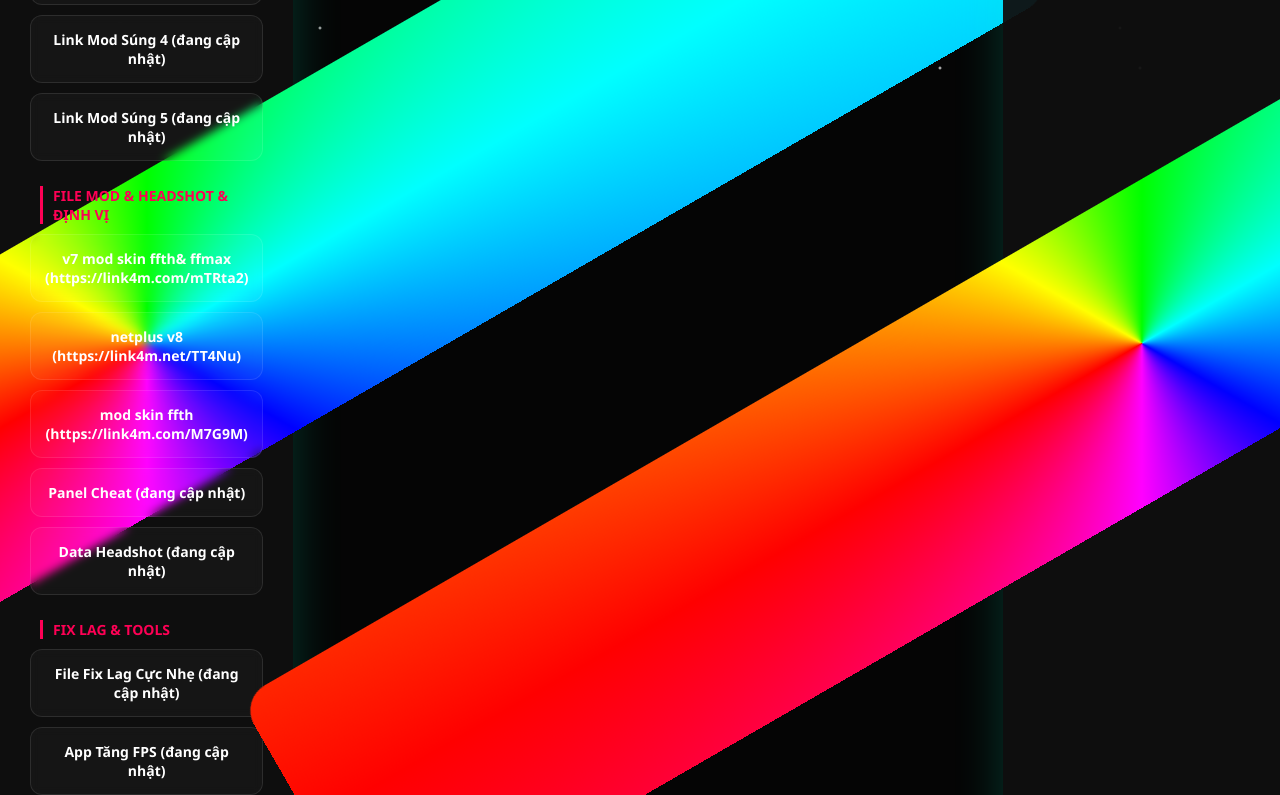
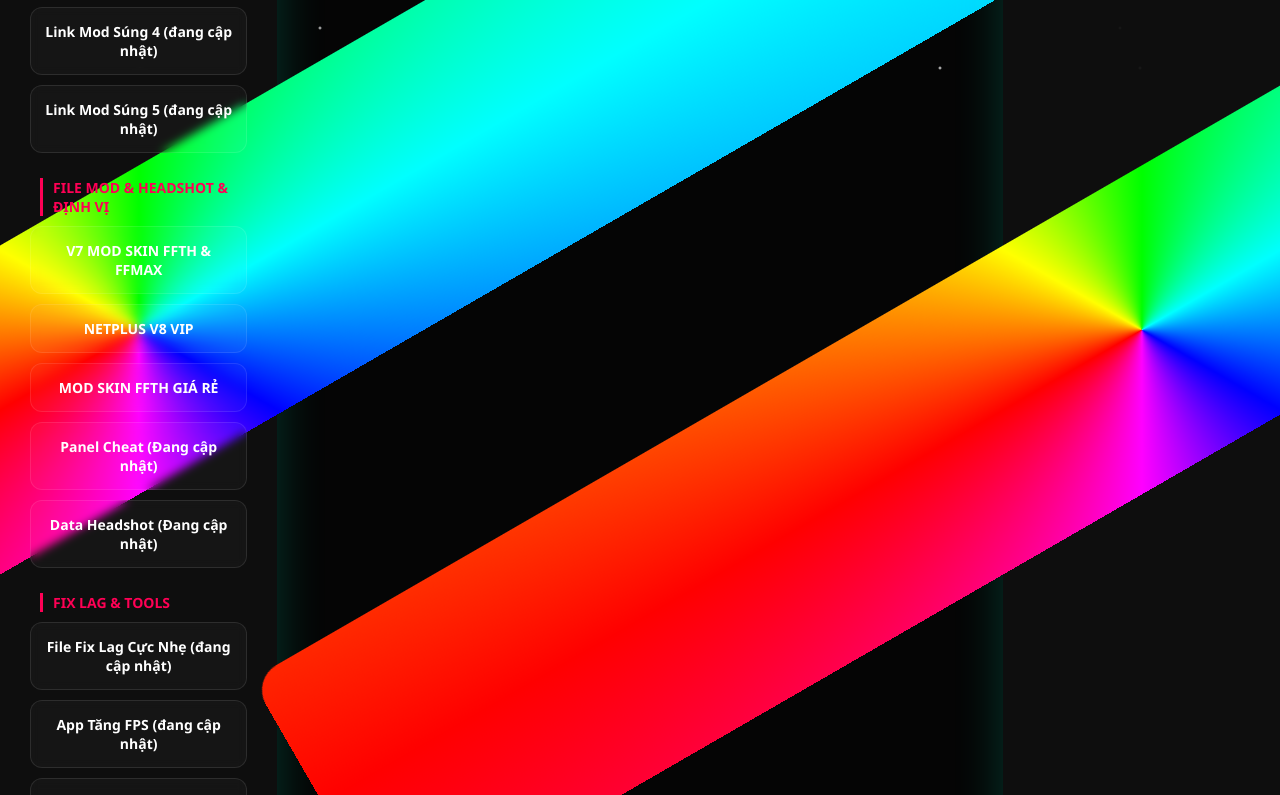
Before and after one commit to mroops-minhduc/Mr.oops, a plain HTML site: page index.html in a window 1280 px wide. Shown: the part 652-1447 px from the top of the page. Drawn offline with Linux system fonts and the light colour scheme.

Commit message:
Update index.html

```diff
--- a/index.html
+++ b/index.html
@@ -140,11 +140,11 @@
         <a href="#" class="btn">Link Mod Súng 5 (đang cập nhật)</a>
 
         <div class="category-title">file mod & Headshot & định vị</div>
-        <a href="#" class="btn"> v7 mod skin ffth& ffmax (https://link4m.com/mTRta2)</a>
-        <a href="#" class="btn"> netplus v8 (https://link4m.net/TT4Nu)</a>
-        <a href="#" class="btn"> mod skin ffth (https://link4m.com/M7G9M)</a>
-        <a href="#" class="btn">Panel Cheat (đang cập nhật)</a>
-        <a href="#" class="btn">Data Headshot (đang cập nhật)</a>
+        <a href="https://link4m.com/mTRta2" class="btn">V7 MOD SKIN FFTH & FFMAX</a>
+        <a href="https://link4m.net/TT4Nu" class="btn">NETPLUS V8 VIP</a>
+        <a href="https://link4m.com/M7G9M" class="btn">MOD SKIN FFTH GIÁ RẺ</a>
+        <a href="#" class="btn">Panel Cheat (Đang cập nhật)</a>
+        <a href="#" class="btn">Data Headshot (Đang cập nhật)</a>
 
         <div class="category-title">Fix Lag & Tools</div>
         <a href="#" class="btn">File Fix Lag Cực Nhẹ (đang cập nhật)</a>
```
